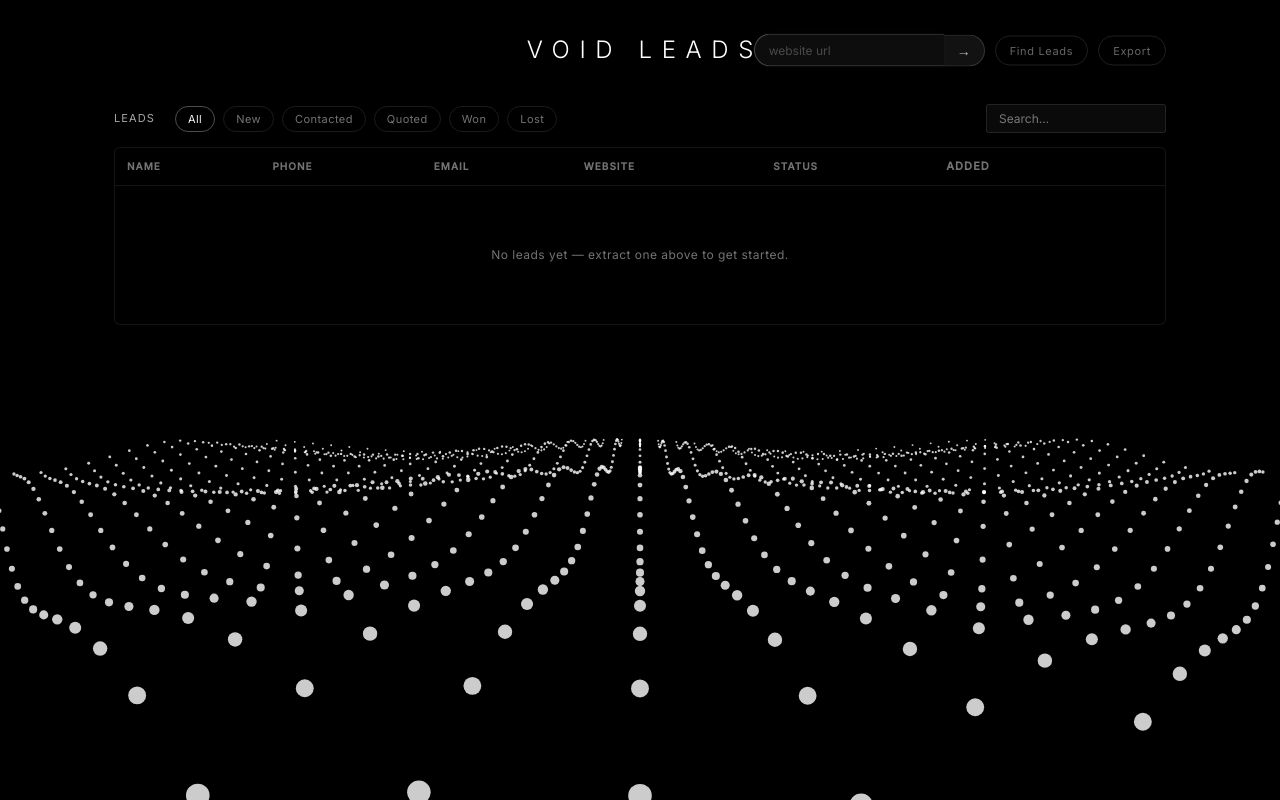
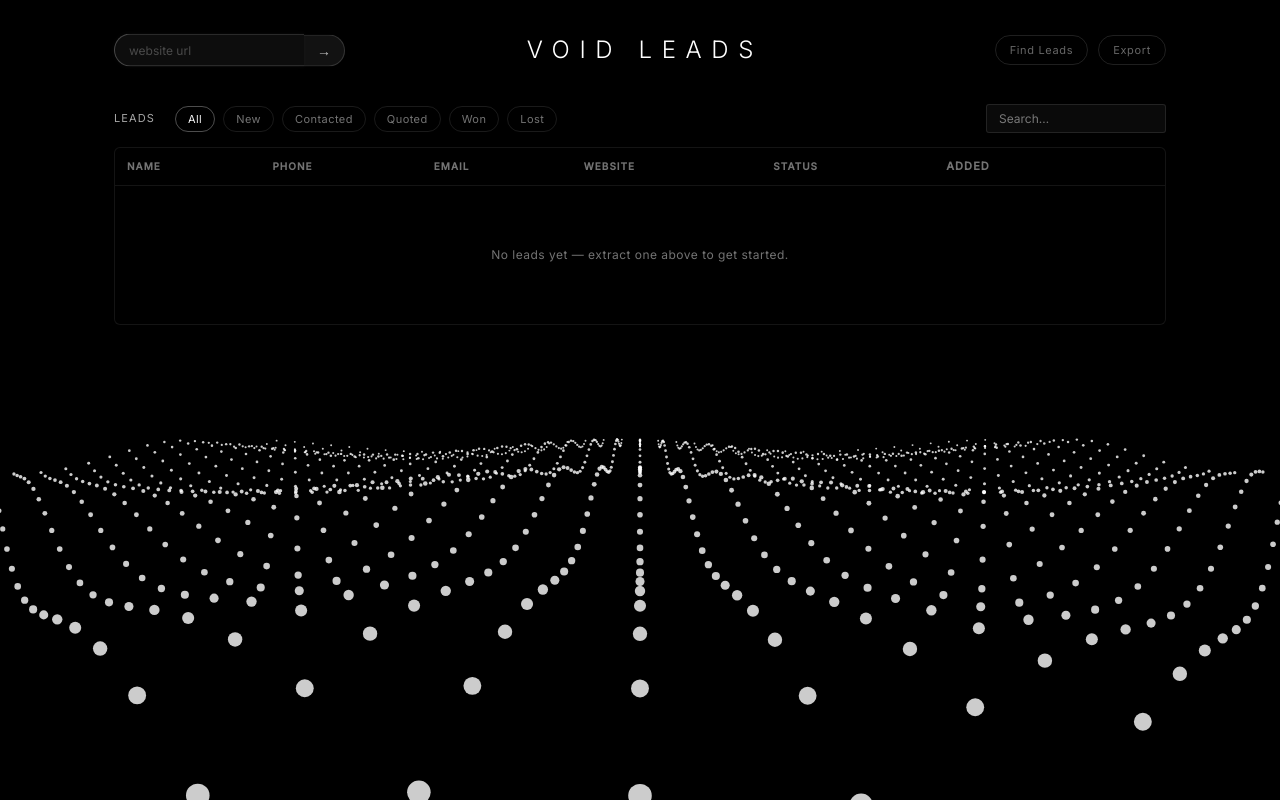
Before and after one commit to matissemk12/void-leads, a plain HTML site: page index.html in a window 1280 px wide. Drawn offline with Linux system fonts and the light colour scheme.

Commit message:
Move URL bar to top left

```diff
--- a/index.html
+++ b/index.html
@@ -160,9 +160,8 @@
 
   <!-- Header -->
   <div class="hd">
-    <div class="hd-logo">Void Leads</div>
-    <div class="hd-actions">
-      <div id="url-bar">
+    <div style="position:absolute;left:0;top:50%;transform:translateY(-50%)">
+      <div id="url-bar" style="display:flex;align-items:center">
         <input type="text" class="url-input" id="url-in"
           placeholder="website url"
           autocomplete="off" spellcheck="false"
@@ -172,6 +171,9 @@
           <span id="extract-label">→</span>
         </button>
       </div>
+    </div>
+    <div class="hd-logo">Void Leads</div>
+    <div class="hd-actions">
       <button class="btn-sm" id="find-toggle" onclick="toggleFind()">Find Leads</button>
       <button class="btn-sm" onclick="exportCSV()">Export</button>
     </div>
```
